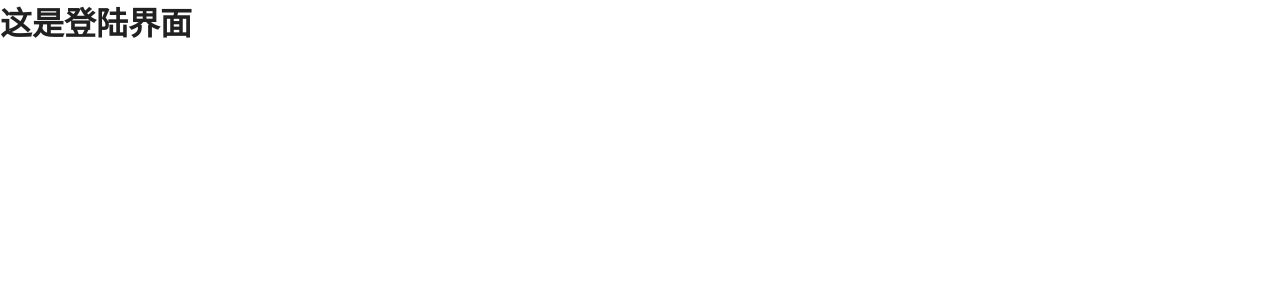
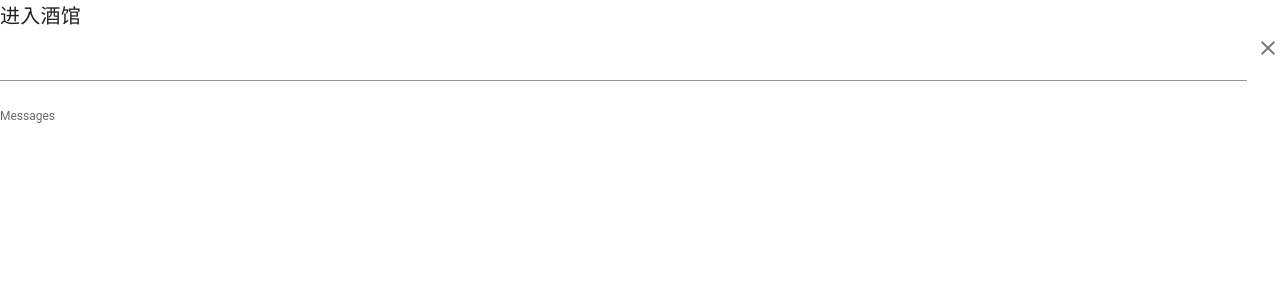
Before and after one commit to Quophic/JiuGuan, a Vue app in the folder jiuguan/: page /login in a window 1280 px wide. Shown: the top 300 px of the page. Built offline with nearby package versions, Linux system fonts and the light colour scheme.

Commit message:
:heavy_plus_sign: 引入组件以顺利展示icon

```diff
--- a/jiuguan/package.json
+++ b/jiuguan/package.json
@@ -13,9 +13,11 @@
     "vuetify": "^2.2.11"
   },
   "devDependencies": {
+    "@mdi/font": "^5.8.55",
     "@vue/cli-plugin-babel": "~4.5.0",
     "@vue/cli-plugin-router": "~4.5.0",
     "@vue/cli-service": "~4.5.0",
+    "material-design-icons-iconfont": "^6.1.0",
     "sass": "^1.19.0",
     "sass-loader": "^8.0.0",
     "vue-cli-plugin-vuetify": "~2.0.8",
--- a/jiuguan/src/main.js
+++ b/jiuguan/src/main.js
@@ -1,4 +1,6 @@
 import Vue from 'vue'
+import '@mdi/font/css/materialdesignicons.css'
+import 'material-design-icons-iconfont/dist/material-design-icons.css'
 import App from './App.vue'
 import router from './router'
 import vuetify from './plugins/vuetify';
--- a/jiuguan/src/views/Login.vue
+++ b/jiuguan/src/views/Login.vue
@@ -1,13 +1,15 @@
 <template>
-  <h1>这是登陆界面</h1>
+  <div id="inputLogin">
+    <h1 class="title">进入酒馆</h1>
+    <v-input :messages="['Messages']" append-icon="clear">
+      <v-text-field>
+      </v-text-field>
+    </v-input>
+  </div>
 </template>
 
 <script>
-export default {
-
-}
+export default {};
 </script>
 
-<style>
-
-</style>
+<style></style>
```
Also changed, not shown: 2 other files (tests, documents, lock files or other folders).
